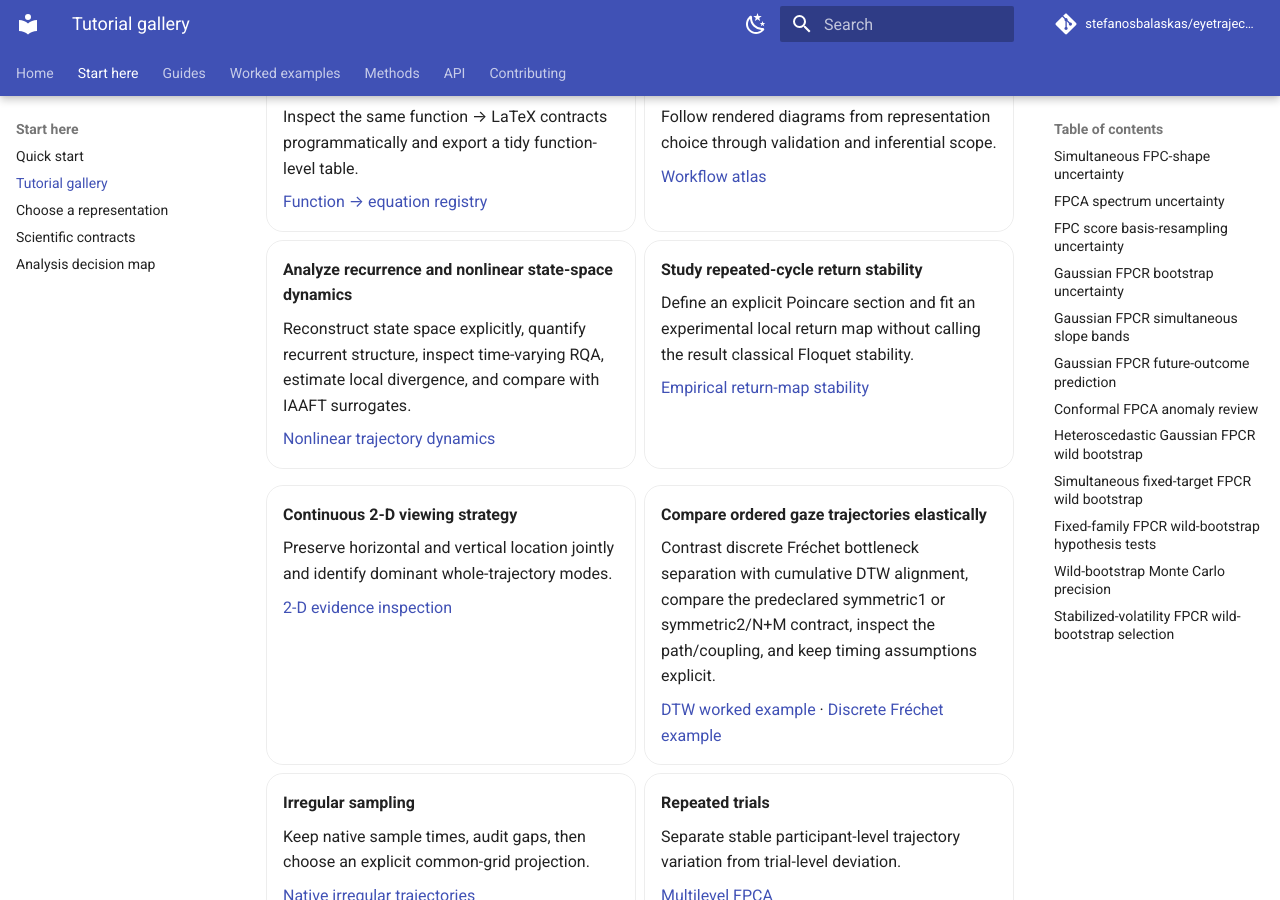
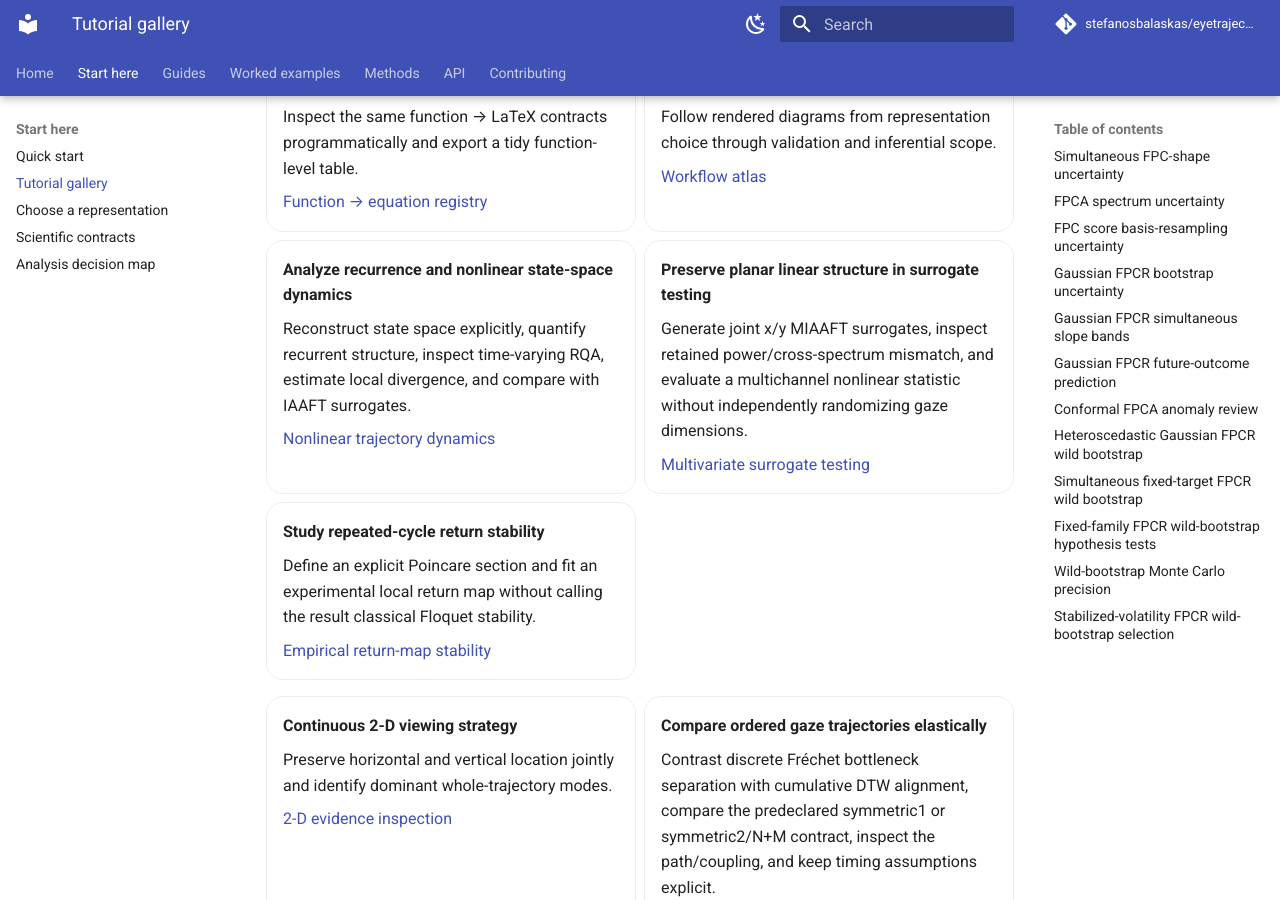
Before and after one commit to stefanosbalaskas/eyetrajectoriespy, an MkDocs documentation site: the page built from docs/tutorials/index.md, in a window 1280 px wide and 900 px high, scrolled down 467 px. Built offline with MkDocs 1.6.1 and Material for MkDocs 9.7.7, drawn with Linux system fonts in a browser that asks for light colours; comment, search, counter and statistics services are not loaded.

Commit message:
Add multivariate surrogate tutorial card

```diff
--- a/docs/tutorials/index.md
+++ b/docs/tutorials/index.md
@@ -34,6 +34,12 @@ Choose a tutorial by the scientific problem rather than by the function name.
     Reconstruct state space explicitly, quantify recurrent structure, inspect time-varying RQA, estimate local divergence, and compare with IAAFT surrogates.
 
     [Nonlinear trajectory dynamics](../examples/nonlinear-dynamics.md)
+
+-   **Preserve planar linear structure in surrogate testing**
+
+    Generate joint x/y MIAAFT surrogates, inspect retained power/cross-spectrum mismatch, and evaluate a multichannel nonlinear statistic without independently randomizing gaze dimensions.
+
+    [Multivariate surrogate testing](../examples/multivariate-surrogates.md)
 
 -   **Study repeated-cycle return stability**
 
```
